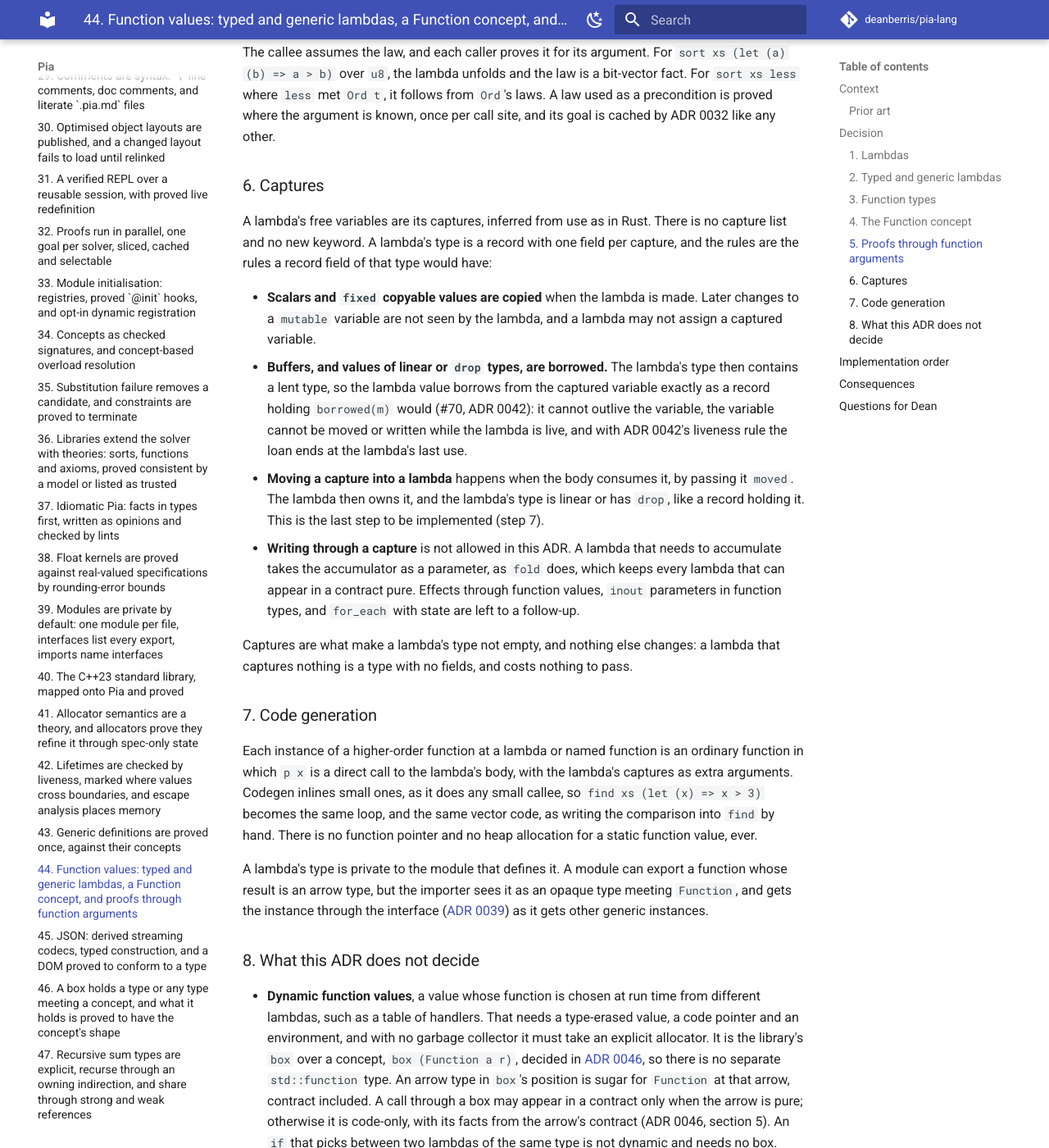
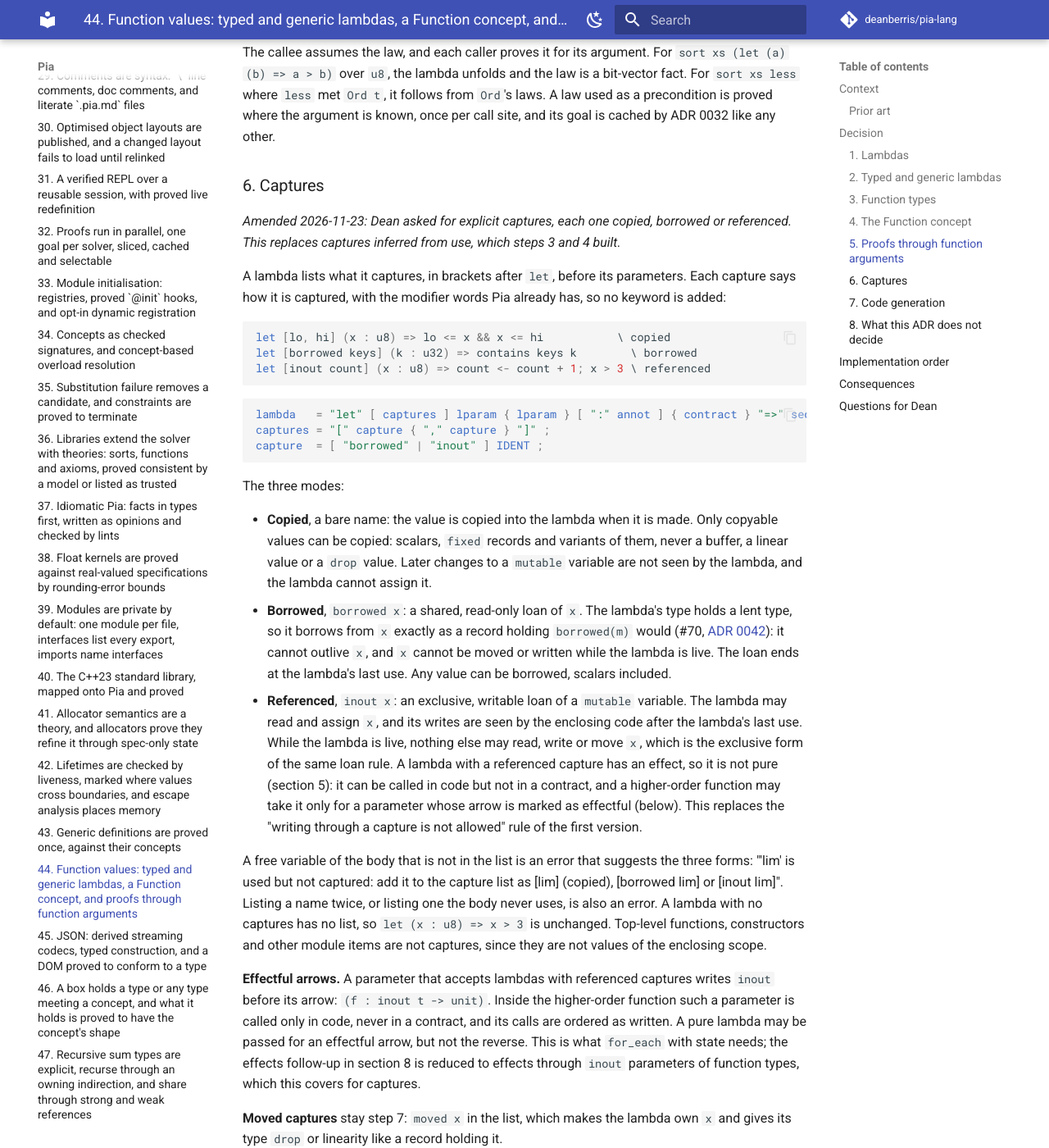
Before and after one commit to deanberris/pia-lang, an MkDocs documentation site: the page built from docs/adr/0044-function-values-and-lambdas.md, in a window 1280 px wide and 1400 px high, scrolled down 5587 px. Shown: the whole window at 82% size. Built offline with MkDocs 1.6.1 and Material for MkDocs 9.7.7, drawn with Linux system fonts in a browser that asks for light colours; comment, search, counter and statistics services are not loaded; some of the changed text lies outside the part shown.

Commit message:
ADR 0044: explicit captures, copied, borrowed or referenced (Dean)
Co-Authored-By: Claude Opus 5.5 <noreply@anthropic.com>
Claude-Session: https://claude.ai/code/session_01SkMSaryacgRoFFvP6bNL29

````diff
--- a/docs/adr/0044-function-values-and-lambdas.md
+++ b/docs/adr/0044-function-values-and-lambdas.md
@@ -158,14 +158,35 @@ The callee assumes the law, and each caller proves it for its argument. For `sor
 
 ### 6. Captures
 
-A lambda's free variables are its captures, inferred from use as in Rust. There is no capture list and no new keyword. A lambda's type is a record with one field per capture, and the rules are the rules a record field of that type would have:
+*Amended 2026-11-23: Dean asked for explicit captures, each one copied, borrowed or referenced. This replaces captures inferred from use, which steps 3 and 4 built.*
 
-- **Scalars and `fixed` copyable values are copied** when the lambda is made. Later changes to a `mutable` variable are not seen by the lambda, and a lambda may not assign a captured variable.
-- **Buffers, and values of linear or `drop` types, are borrowed.** The lambda's type then contains a lent type, so the lambda value borrows from the captured variable exactly as a record holding `borrowed(m)` would (#70, ADR 0042): it cannot outlive the variable, the variable cannot be moved or written while the lambda is live, and with ADR 0042's liveness rule the loan ends at the lambda's last use.
-- **Moving a capture into a lambda** happens when the body consumes it, by passing it `moved`. The lambda then owns it, and the lambda's type is linear or has `drop`, like a record holding it. This is the last step to be implemented (step 7).
-- **Writing through a capture** is not allowed in this ADR. A lambda that needs to accumulate takes the accumulator as a parameter, as `fold` does, which keeps every lambda that can appear in a contract pure. Effects through function values, `inout` parameters in function types, and `for_each` with state are left to a follow-up.
+A lambda lists what it captures, in brackets after `let`, before its parameters. Each capture says how it is captured, with the modifier words Pia already has, so no keyword is added:
 
-Captures are what make a lambda's type not empty, and nothing else changes: a lambda that captures nothing is a type with no fields, and costs nothing to pass.
+```ocaml
+let [lo, hi] (x : u8) => lo <= x && x <= hi           \ copied
+let [borrowed keys] (k : u32) => contains keys k        \ borrowed
+let [inout count] (x : u8) => count <- count + 1; x > 3 \ referenced
+```
+
+```ebnf
+lambda   = "let" [ captures ] lparam { lparam } [ ":" annot ] { contract } "=>" seq ;
+captures = "[" capture { "," capture } "]" ;
+capture  = [ "borrowed" | "inout" ] IDENT ;
+```
+
+The three modes:
+
+- **Copied**, a bare name: the value is copied into the lambda when it is made. Only copyable values can be copied: scalars, `fixed` records and variants of them, never a buffer, a linear value or a `drop` value. Later changes to a `mutable` variable are not seen by the lambda, and the lambda cannot assign it.
+- **Borrowed**, `borrowed x`: a shared, read-only loan of `x`. The lambda's type holds a lent type, so it borrows from `x` exactly as a record holding `borrowed(m)` would (#70, [ADR 0042](0042-lifetimes-liveness-and-escape-analysis.md)): it cannot outlive `x`, and `x` cannot be moved or written while the lambda is live. The loan ends at the lambda's last use. Any value can be borrowed, scalars included.
+- **Referenced**, `inout x`: an exclusive, writable loan of a `mutable` variable. The lambda may read and assign `x`, and its writes are seen by the enclosing code after the lambda's last use. While the lambda is live, nothing else may read, write or move `x`, which is the exclusive form of the same loan rule. A lambda with a referenced capture has an effect, so it is not pure (section 5): it can be called in code but not in a contract, and a higher-order function may take it only for a parameter whose arrow is marked as effectful (below). This replaces the "writing through a capture is not allowed" rule of the first version.
+
+A free variable of the body that is not in the list is an error that suggests the three forms: "'lim' is used but not captured: add it to the capture list as [lim] (copied), [borrowed lim] or [inout lim]". Listing a name twice, or listing one the body never uses, is also an error. A lambda with no captures has no list, so `let (x : u8) => x > 3` is unchanged. Top-level functions, constructors and other module items are not captures, since they are not values of the enclosing scope.
+
+**Effectful arrows.** A parameter that accepts lambdas with referenced captures writes `inout` before its arrow: `(f : inout t -> unit)`. Inside the higher-order function such a parameter is called only in code, never in a contract, and its calls are ordered as written. A pure lambda may be passed for an effectful arrow, but not the reverse. This is what `for_each` with state needs; the effects follow-up in section 8 is reduced to effects through `inout` parameters of function types, which this covers for captures.
+
+**Moved captures** stay step 7: `moved x` in the list, which makes the lambda own `x` and gives its type `drop` or linearity like a record holding it.
+
+A lambda's type is still a record with one field per capture, of the captured value for a copy and a lent type for a loan. A lambda that captures nothing is a type with no fields, and costs nothing to pass.
 
 ### 7. Code generation
 
@@ -176,7 +197,7 @@ A lambda's type is private to the module that defines it. A module can export a
 ### 8. What this ADR does not decide
 
 - **Dynamic function values**, a value whose function is chosen at run time from different lambdas, such as a table of handlers. That needs a type-erased value, a code pointer and an environment, and with no garbage collector it must take an explicit allocator. It is the library's `box` over a concept, `box (Function a r)`, decided in [ADR 0046](0046-box-over-a-type-or-a-concept.md), so there is no separate `std::function` type. An arrow type in `box`'s position is sugar for `Function` at that arrow, contract included. A call through a box may appear in a contract only when the arrow is pure; otherwise it is code-only, with its facts from the arrow's contract (ADR 0046, section 5). An `if` that picks between two lambdas of the same type is not dynamic and needs no box.
-- **Effects through function values**: `inout` and `out` parameters in function types, and lambdas that write a capture.
+- **Effects through function values** beyond referenced captures (section 6): `inout` and `out` parameters inside function types.
 - **Recursion through function values**, such as a fixed-point combinator. A lambda cannot name itself; a recursive helper is a named `let rec`.
 
 ## Implementation order
@@ -185,7 +206,7 @@ Each step is a PR with lit tests in `tests/verify` and `tests/codegen`, and the
 
 1. **Typed lambdas and named functions as arguments**, with no captures. Arrow-typed parameters are instantiated per argument (`find<lambda@file.pia:12:9>`), the argument is checked against the arrow's contract, and the lambda unfolds at the caller. The verifier sees instances only, as generics did before ADR 0043.
 2. **The `Function` concept and overloading on a function**: arrow parameters become constrained type parameters, function objects with `apply`, application syntax for them, and the value-or-function overload sets the library needs.
-3. **Captures by copy and by borrow**, with the lambda's type as a record of its captures and ADR 0042's loan rules.
+3. **Captures by copy and by borrow**, with the lambda's type as a record of its captures and ADR 0042's loan rules. Built inferred (PR #227); step 3b makes the list explicit and adds referenced captures and effectful arrows.
 4. **Generic lambdas**: untyped parameters from the expected type, implicit type parameters when there is none, and explicit `(t : type)` parameters.
 5. **Laws of function arguments** in `Pia.Fn` (`strict_weak_order`, `equivalence`, `associative` and friends), with the library's `sort` and `accumulate` using them.
 6. **Proved once**: function parameters as uninterpreted functions in ADR 0043's abstract encoding, so a higher-order function is proved at its definition and each instance is discharged by the argument's check.
@@ -197,13 +218,13 @@ Steps 1 and 2 are what the standard library needs first, for `find`, `count`, `a
 
 - The library can write one overload set per algorithm, as Dean asked, and a predicate overload is constrained on `Function` like any other generic.
 - A call with a lambda costs what the loop costs. Monomorphisation does mean one instance per lambda, so code size grows with the number of distinct lambdas, as in C++ and Rust. Step 6 makes their proofs cost one check per argument, not a re-proof of the algorithm.
-- Contracts can be written about predicates and comparators directly (`p xs.[result]`), because function values are pure and total by default. Effects through function values need their own design.
+- Contracts can be written about predicates and comparators directly (`p xs.[result]`), because function values are pure and total unless they reference a capture, which marks them effectful and keeps them out of contracts.
 - Laws such as strict weak ordering are ordinary preconditions. They are proved per call site, where a concrete lambda makes them decidable bit-vector facts, rather than being restated as contracts on every caller.
-- Captures need no syntax. The cost is that what a lambda captures, and whether it borrows, is visible only from its body; the language server shows a lambda's captures on hover.
+- Captures are written out, so what a lambda copies, borrows or references is visible at the lambda, at the cost of a short list on every lambda that captures.
 - There is no dynamic function value in the core. Code that needs one waits for `Pia.Fn`'s boxed type and passes it an allocator.
 
 ## Questions for Dean
 
 1. **Function objects.** Should a function object be any type with an `apply` function in its module, called with ordinary application syntax (recommended), or should it need an explicit `@derive(Function)`-style declaration? *Answered: any type with `apply`.*
-2. **Captures.** Should captures stay inferred from use, with no capture list (recommended, since it adds no syntax), or should a lambda list what it captures, as C++ does?
+2. **Captures.** Should captures stay inferred from use, with no capture list (recommended, since it adds no syntax), or should a lambda list what it captures, as C++ does? *Answered 2026-11-23: an explicit list, each capture copied, borrowed or referenced (section 6, amended).*
 3. **Dynamic function values.** Is a library box in `Pia.Fn` that takes an allocator (recommended) the right home for run-time-chosen functions, or should the core have a built-in dynamic function type? *Settled by ADR 0046: `box (Function a r)`.*
````
